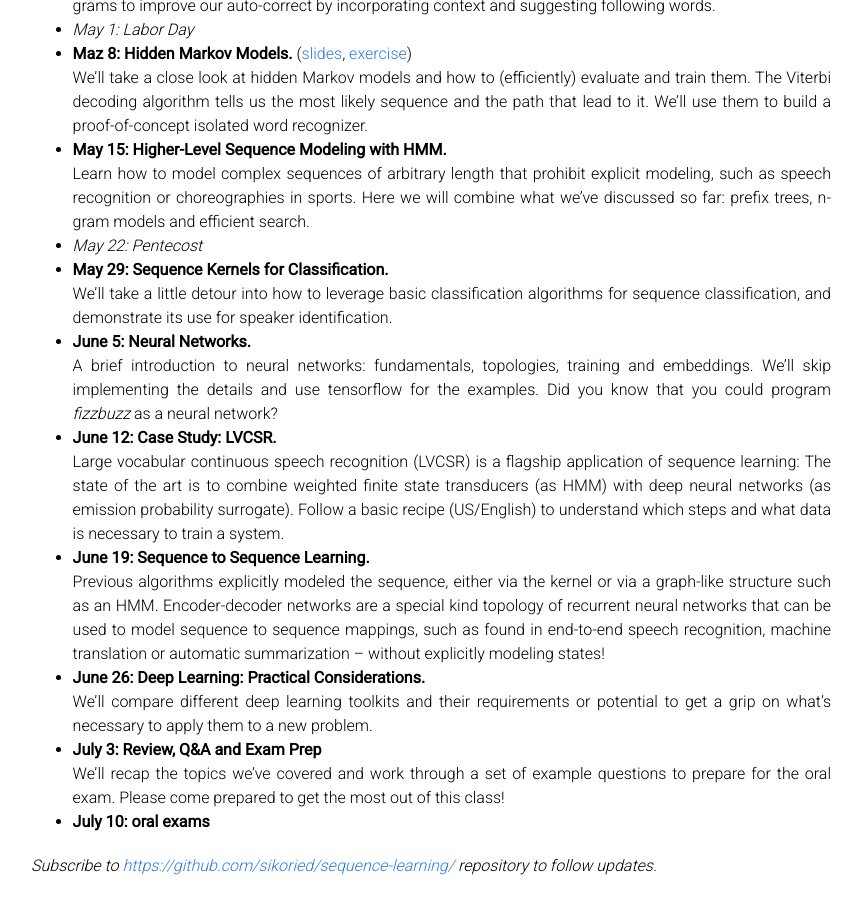
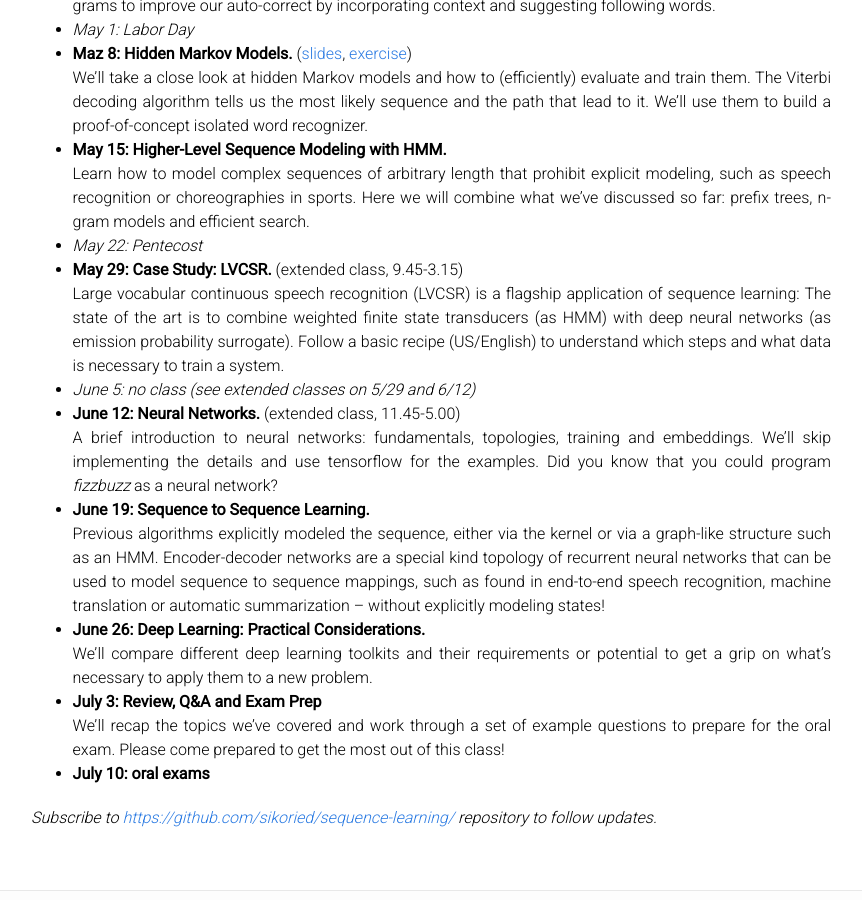
Before and after one commit to sikoried/sequence-learning, a Jekyll site: the page built from Readme.md, in a window 1280 px wide and 900 px high, scrolled down 1267 px. Shown: the whole window, without its empty margins (209-1071 px from the left). Built offline with Jekyll 4.4.1, drawn with Linux system fonts in a browser that asks for light colours; our own code applies the rules of GitHub Pages for plain Markdown files.

Commit message:
Updated syllabus

```diff
--- a/Readme.md
+++ b/Readme.md
@@ -69,19 +69,17 @@ _Note: Materials will be in English, the lectures/tutorials will be taught in Ge
 
 - _May 22: Pentecost_
 
-- **May 29: Sequence Kernels for Classification.**
+- **May 29: Case Study: LVCSR.** (extended class, 9.45-3.15)
 
-	We'll take a little detour into how to leverage basic classification algorithms for sequence classification, and demonstrate its use for speaker identification.
+	Large vocabular continuous speech recognition (LVCSR) is a flagship application of sequence learning: The state of the art is to combine weighted finite state transducers (as HMM) with deep neural networks (as emission probability surrogate).
+	Follow a basic recipe (US/English) to understand which steps and what data is necessary to train a system.
 
-- **June 5: Neural Networks.**
+- _June 5: no class (see extended classes on 5/29 and 6/12)_
+
+- **June 12: Neural Networks.** (extended class, 11.45-5.00)
 
 	A brief introduction to neural networks: fundamentals, topologies, training and embeddings.
 	We'll skip implementing the details and use tensorflow for the examples. Did you know that you could program _fizzbuzz_ as a neural network?
-
-- **June 12: Case Study: LVCSR.**
-
-	Large vocabular continuous speech recognition (LVCSR) is a flagship application of sequence learning: The state of the art is to combine weighted finite state transducers (as HMM) with deep neural networks (as emission probability surrogate).
-	Follow a basic recipe (US/English) to understand which steps and what data is necessary to train a system.
 
 - **June 19: Sequence to Sequence Learning.**
 
```
Also changed, not shown: Remarks.md (+3 -0 lines).
